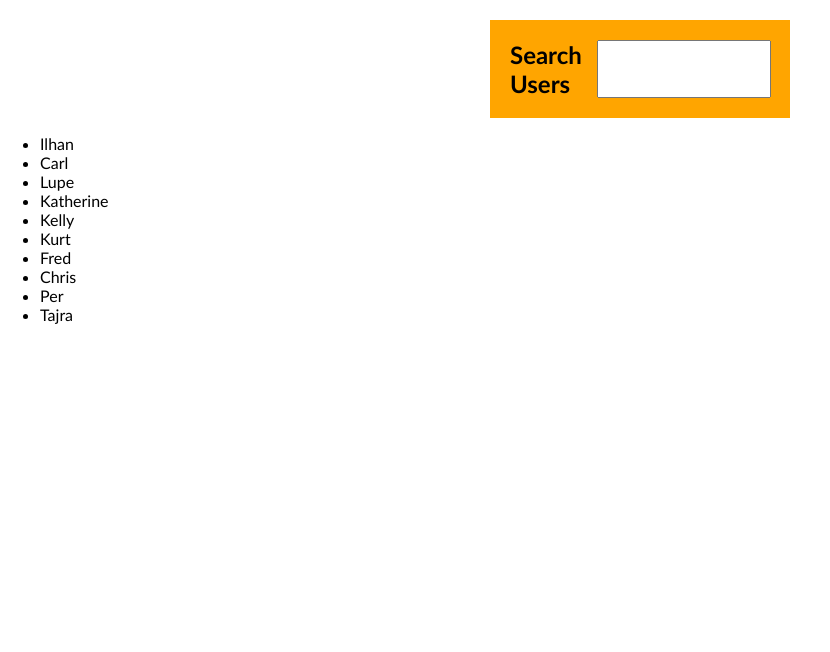
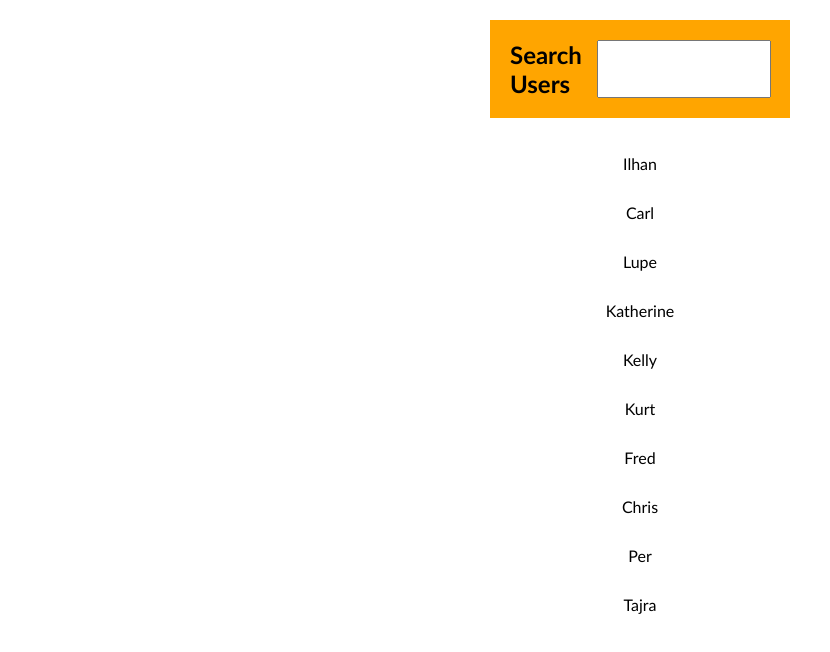
Before and after one commit to ilhanbuhic/Finished-Projects, a plain HTML site: page Searchbar - Find User/index.html in a window 1280 px wide. Shown: the whole page, without its empty margins (0-830 px from the left). Drawn offline with Linux system fonts and the light colour scheme.

Commit message:
create trackmyruns

```diff
--- a/Searchbar - Find User/style.css
+++ b/Searchbar - Find User/style.css
@@ -2,7 +2,6 @@
     font-family: "Trebuchet MS", "Lucida Sans Unicode", "Lucida Grande", "Lucida Sans", Arial, sans-serif;
     box-sizing: border-box;
 }
-
 html,
 body {
     margin: 0;
@@ -28,12 +27,12 @@
     margin-right: 15px;
 }
 
-#results {
+.users {
     display: block;
     padding: 10px;
 }
 
-#results .name {
+.users .firstName {
     width: 100%;
     padding: 10px 0;
     text-align: center;
--- /dev/null
+++ b/trackmyruns/style.css
@@ -0,0 +1,35 @@
+:root {
+    --color-brand--1: #ffb545;
+    --color-brand--2: #00c46a;
+
+    --color-dark--1: #2d3439;
+    --color-dark--2: #42484d;
+    --color-light--1: #aaa;
+    --color-light--2: #ececec;
+    --color-light--3: rgb(214, 222, 224);
+}
+
+* {
+    margin: 0;
+    padding: 0;
+    box-sizing: inherit;
+}
+
+html {
+    font-size: 62.5%;
+    box-sizing: border-box;
+}
+
+body {
+    font-family: "Manrope", sans-serif;
+    color: var(--color-light--2);
+    font-weight: 400;
+    line-height: 1.6;
+    height: 100vh;
+    overscroll-behavior-y: none;
+
+    background-color: #fff;
+    padding: 2.5rem;
+
+    display: flex;
+}
```
Also changed, not shown: trackmyruns/index.html (added, +25 -0 lines), trackmyruns/script.js (added, +16 -0 lines), 2 other files.
